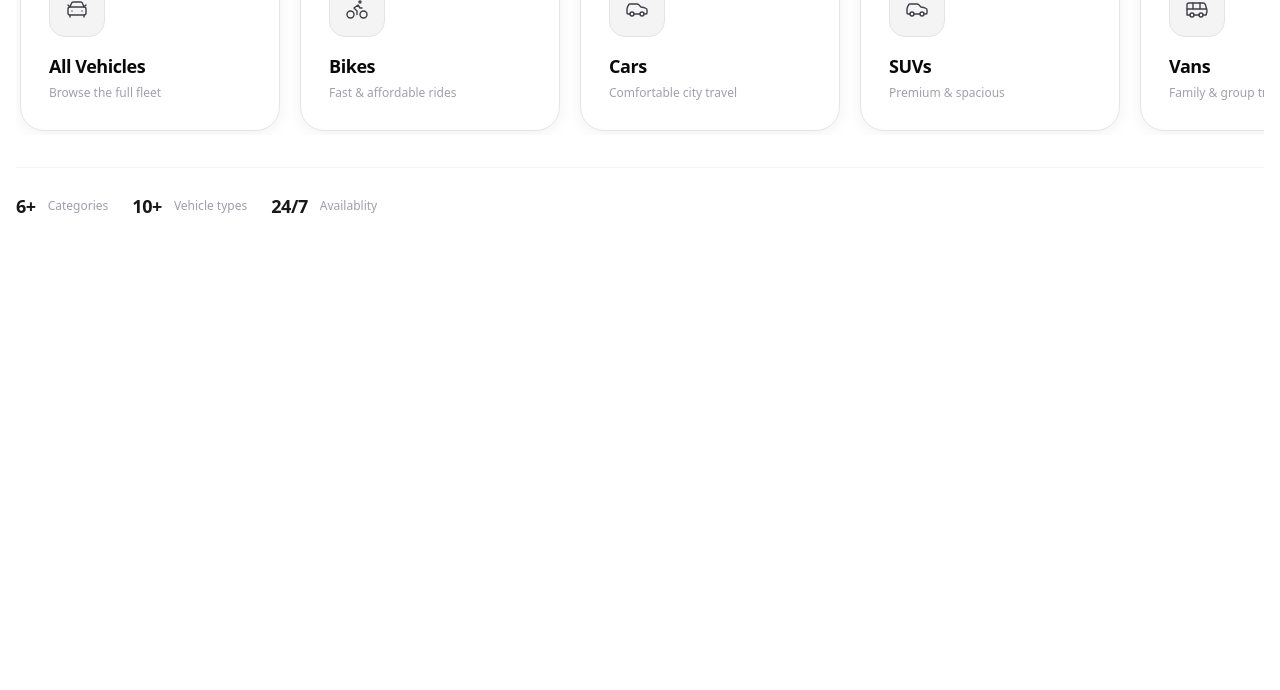
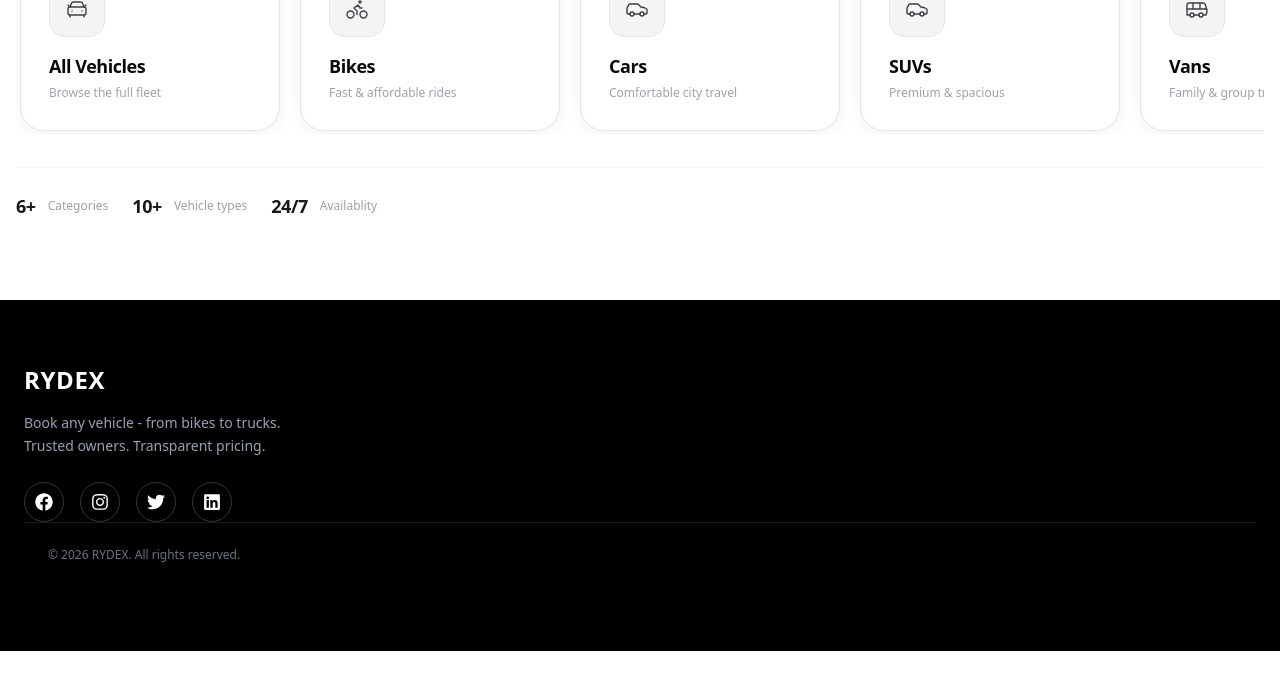
Before and after one commit to Sayan-Laha-2005/Rydex, a Next.js app: page / in a window 1280 px wide. Shown: the part 1227-1917 px from the top of the page. After the commit the page ends 1878 px from the top, so only its background shows below. Built offline with nearby package versions, Linux system fonts and the light colour scheme; no server answers.

Commit message:
Add proxy middleware and update UI components

```diff
--- a/package.json
+++ b/package.json
@@ -12,7 +12,7 @@
     "@reduxjs/toolkit": "^2.12.0",
     "axios": "^1.18.1",
     "bcryptjs": "^3.0.3",
-    "lucide-react": "^1.24.0",
+    "lucide-react": "^1.25.0",
     "mongoose": "^9.7.4",
     "motion": "^12.42.2",
     "next": "16.2.10",
@@ -20,6 +20,7 @@
     "nodemailer": "^7.0.13",
     "react": "19.2.4",
     "react-dom": "19.2.4",
+    "react-icons": "^5.7.0",
     "react-redux": "^9.3.0"
   },
   "devDependencies": {
--- a/src/components/Footer.tsx
+++ b/src/components/Footer.tsx
@@ -1,8 +1,52 @@
+'use client'
+
 import React from 'react'
+import { motion } from 'motion/react';
+import {
+  FaFacebook,
+  FaInstagram,
+  FaTwitter,
+  FaLinkedin
+} from 'react-icons/fa'
 
 function Footer() {
   return (
-    <div>
+    <div className='w-full bg-black text-white'>
+      <motion.div
+        initial={{ opacity: 0, y: 40 }}
+        whileInView={{ opacity: 1, y: 0 }}
+        transition={{ duration: 0.6,ease: "easeOut" }}
+        viewport={{ once:true }}
+        className='max-w-7xl mx-auto px-6 py-16'
+      >
+        <div className='grid grid-cols-1 sm:grid-cols-2 lg:grid-cols-4 gap-12'>
+          <div>
+            <h2 className='text-2xl font-bold tracking-wide'>RYDEX</h2>
+            <p className='mt-4 text-gray-400 text-sm leading-relaxed'>Book any vehicle - from bikes to trucks. Trusted owners. Transparent pricing.</p>
+
+            <div className='flex gap-4 mt-6'>
+              {[FaFacebook,FaInstagram,FaTwitter,FaLinkedin].map((Icon,i)=>(
+                <motion.a
+                key={i}
+                whileHover={{y:-3}}
+                href='#'
+                className='w-10 h-10 flex items-center justify-center rounded-full border border-white/20 hover:bg-white hover:text-black transition'
+                >
+                  <Icon size={18}/>
+                </motion.a>
+              ))}
+            </div>
+          </div>
+
+        </div>
+
+        <div className='border-t border-white/10'>
+        <div className='max-w-7xl mx-auto px-6 py-6 flex flex-col sm:flex-row justify-between items-center text-xs text-gray-500 gap-4'>
+          <p>&copy; {new Date().getFullYear()} RYDEX. All rights reserved.</p>
+        </div>
+
+        </div>
+      </motion.div>
 
     </div>
   )
--- a/src/components/HeroSection.tsx
+++ b/src/components/HeroSection.tsx
@@ -3,8 +3,13 @@
 import React from 'react'
 import { motion } from "motion/react"
 import { Bike, Bus, Car, Truck } from 'lucide-react'
+import { useSelector } from 'react-redux'
+import { RootState } from '@/redux/store'
+import { useRouter } from 'next/navigation'
 
 function HeroSection({onAuthRequired}:{onAuthRequired:()=>void}) {
+    const {userData}=useSelector((state:RootState)=>state.user)
+    const router =useRouter()
     return (
         <div className='relative min-h-screen w-full overflow-hidden'>
             <div className='absolute inset-0 bg-cover bg-center' style=
@@ -45,7 +50,7 @@
                     whileHover={{scale:1.05}}
                     whileTap={{scale:0.93}}
                     className='mt-10 px-10 py-4 bg-white text-black rounded-full font-semibold shadow-xl'
-                    onClick={onAuthRequired}
+                    onClick={()=>{!userData?onAuthRequired():router.push("/user/book")}}
                 >
                     Book Now
                 </motion.button>
--- a/src/components/VehicleSlider.tsx
+++ b/src/components/VehicleSlider.tsx
@@ -22,7 +22,7 @@
 
   }
   return (
-    <div className='w-full h-[200vh] bg-white py-20 px-4 overflow-hidden'>
+    <div className='w-full bg-white py-20 px-4 overflow-hidden'>
       <div className='max-w-7xl mx-auto'>
         <motion.div
           initial={{ opacity: 0, y: 20 }}
--- /dev/null
+++ b/src/proxy.ts
@@ -0,0 +1,58 @@
+import { NextRequest, NextResponse } from "next/server"
+import { auth } from "./auth"
+
+const PUBLIC_ROUTES = ["/"]
+const PUBLIC_APIS = ["/api/auth"]
+
+export async function proxy(req: NextRequest) {
+
+    const {pathname} = req.nextUrl
+    if(
+        pathname.startsWith("/_next") ||
+        pathname.startsWith("/favicon.ico") ||
+        pathname.startsWith(".")
+    ){
+        return NextResponse.next()
+    }
+
+    if(PUBLIC_ROUTES.includes(pathname)){
+        return NextResponse.next()
+    }
+    if(PUBLIC_APIS.includes(pathname)){
+        return NextResponse.next()
+    }
+const session=await auth()
+if(!session){
+    return NextResponse.redirect(new URL("/",req.url))
+}
+
+const role=session.user?.role
+
+if(pathname.startsWith("/admin")){
+    if(role!="admin"){
+        return NextResponse.redirect(new URL("/",req.url))
+    }
+}
+if(pathname.startsWith("/partner")){
+    if(role!="partner"){
+        return NextResponse.redirect(new URL("/",req.url))
+    }
+}
+
+if(pathname.startsWith("/api")){
+    if(!session.user){
+        return Response.json({
+            message:"unauthorized"
+        },{status: 401})
+    }
+}
+
+return NextResponse.next()
+
+}
+
+export const config = {
+    matcher: [
+        "/((?!_next/static|_next/image|favicon.ico).*)",
+    ],
+}
```
Also changed, not shown: 1 other file (tests, documents, lock files or other folders).
